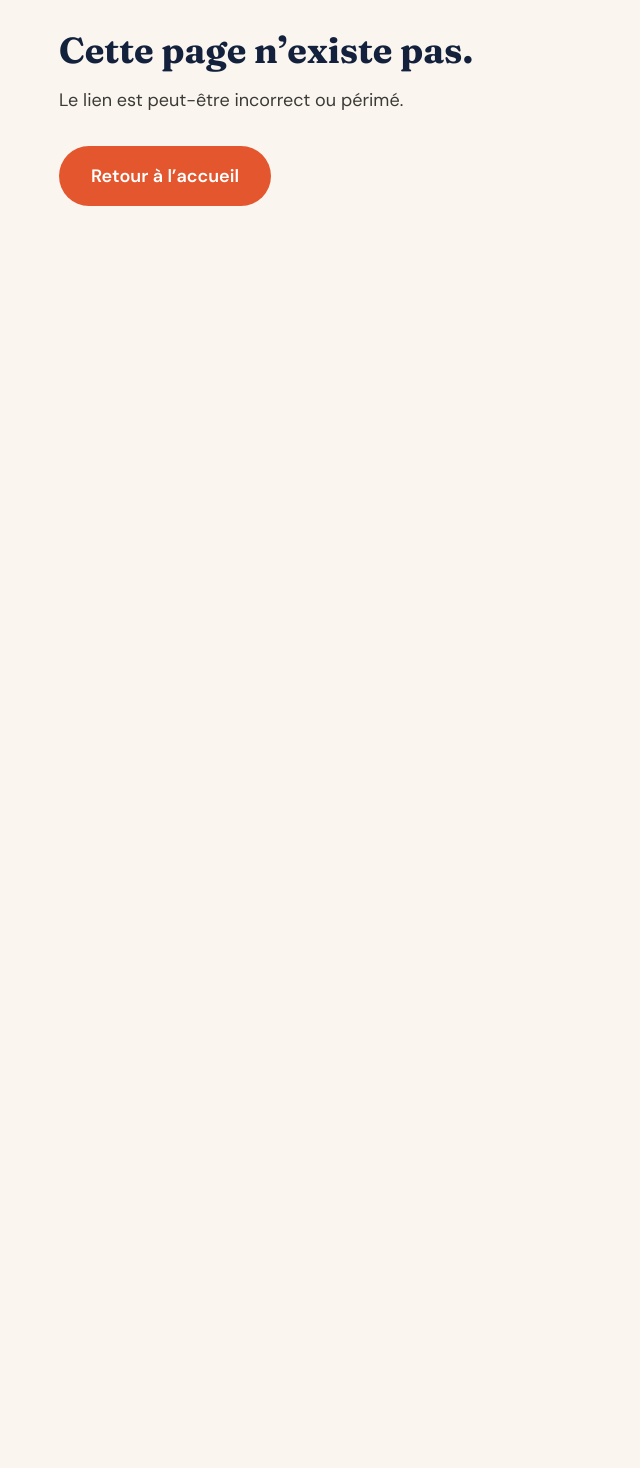
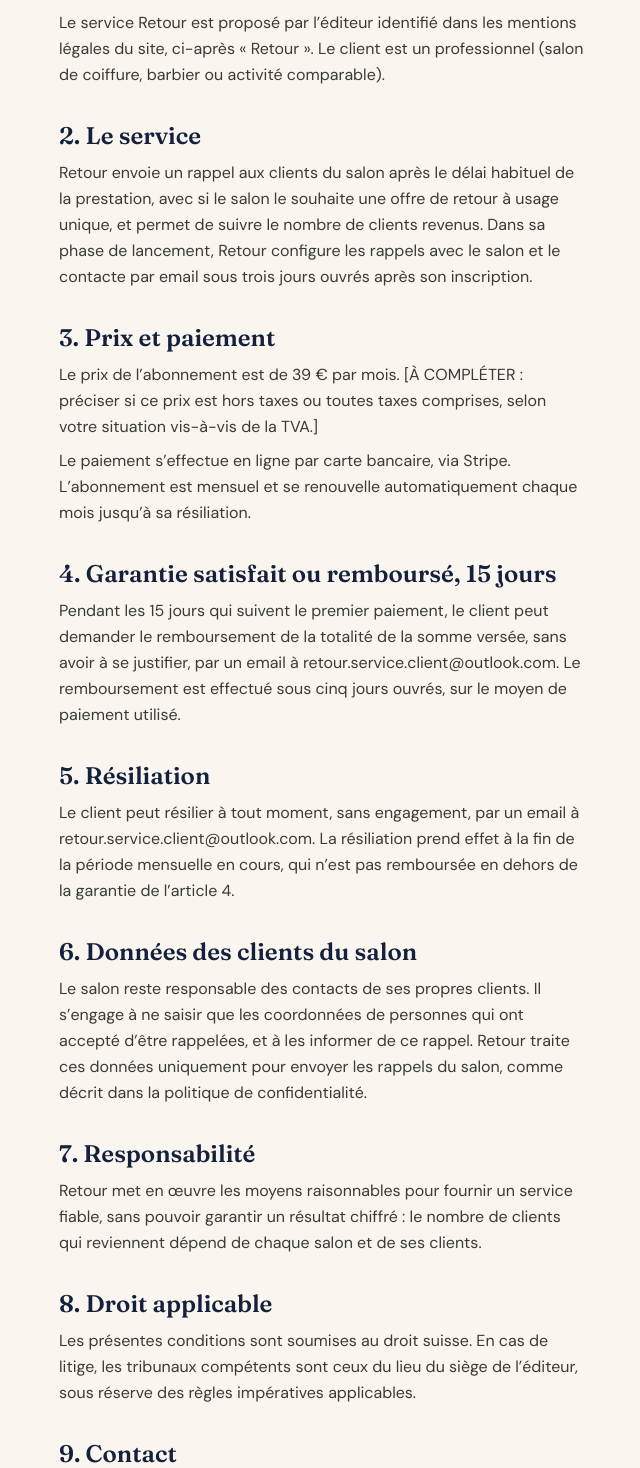
Before and after one commit to zoelba-alt/retour, a Next.js app: page /conditions-de-vente in a window 1280 px wide. Before the commit this address had no page. Shown: the part 282-1750 px from the top of the page, without its empty margins (317-957 px from the left). Before the commit the page ends 800 px from the top, so only its background shows below. Built offline with nearby package versions, Linux system fonts and the light colour scheme.

Commit message:
Create page.tsx

```diff
--- /dev/null
+++ b/app/conditions-de-vente/page.tsx
@@ -0,0 +1,98 @@
+import Link from "next/link";
+
+export const metadata = { title: "Conditions générales de vente | Retour" };
+
+const h2 = "mt-8 font-titre text-2xl font-semibold text-nuit";
+const p = "mt-2 leading-relaxed";
+
+export default function ConditionsDeVente() {
+  return (
+    <main className="mx-auto max-w-xl px-6 py-12">
+      <Link href="/" className="font-titre text-2xl font-semibold text-brique">
+        Retour
+      </Link>
+      <h1 className="mt-8 font-titre text-4xl font-bold text-nuit">
+        Conditions générales de vente
+      </h1>
+      <p className="mt-2 text-sm">Dernière mise à jour : octobre 2026.</p>
+
+      <h2 className={h2}>1. Qui vend</h2>
+      <p className={p}>
+        Le service Retour est proposé par l’éditeur identifié dans les mentions
+        légales du site, ci-après « Retour ». Le client est un professionnel
+        (salon de coiffure, barbier ou activité comparable).
+      </p>
+
+      <h2 className={h2}>2. Le service</h2>
+      <p className={p}>
+        Retour envoie un rappel aux clients du salon après le délai habituel de
+        la prestation, avec si le salon le souhaite une offre de retour à
+        usage unique, et permet de suivre le nombre de clients revenus. Dans
+        sa phase de lancement, Retour configure les rappels avec le salon et le
+        contacte par email sous trois jours ouvrés après son inscription.
+      </p>
+
+      <h2 className={h2}>3. Prix et paiement</h2>
+      <p className={p}>
+        Le prix de l’abonnement est de 39 € par mois. [À COMPLÉTER : préciser
+        si ce prix est hors taxes ou toutes taxes comprises, selon votre
+        situation vis-à-vis de la TVA.]
+      </p>
+      <p className={p}>
+        Le paiement s’effectue en ligne par carte bancaire, via Stripe.
+        L’abonnement est mensuel et se renouvelle automatiquement chaque mois
+        jusqu’à sa résiliation.
+      </p>
+
+      <h2 className={h2}>4. Garantie satisfait ou remboursé, 15 jours</h2>
+      <p className={p}>
+        Pendant les 15 jours qui suivent le premier paiement, le client peut
+        demander le remboursement de la totalité de la somme versée, sans avoir
+        à se justifier, par un email à retour.service.client@outlook.com. Le
+        remboursement est effectué sous cinq jours ouvrés, sur le moyen de
+        paiement utilisé.
+      </p>
+
+      <h2 className={h2}>5. Résiliation</h2>
+      <p className={p}>
+        Le client peut résilier à tout moment, sans engagement, par un email à
+        retour.service.client@outlook.com. La résiliation prend effet à la fin
+        de la période mensuelle en cours, qui n’est pas remboursée en dehors de
+        la garantie de l’article 4.
+      </p>
+
+      <h2 className={h2}>6. Données des clients du salon</h2>
+      <p className={p}>
+        Le salon reste responsable des contacts de ses propres clients. Il
+        s’engage à ne saisir que les coordonnées de personnes qui ont accepté
+        d’être rappelées, et à les informer de ce rappel. Retour traite ces
+        données uniquement pour envoyer les rappels du salon, comme décrit dans
+        la politique de confidentialité.
+      </p>
+
+      <h2 className={h2}>7. Responsabilité</h2>
+      <p className={p}>
+        Retour met en œuvre les moyens raisonnables pour fournir un service
+        fiable, sans pouvoir garantir un résultat chiffré : le nombre de
+        clients qui reviennent dépend de chaque salon et de ses clients.
+      </p>
+
+      <h2 className={h2}>8. Droit applicable</h2>
+      <p className={p}>
+        Les présentes conditions sont soumises au droit suisse. En cas de
+        litige, les tribunaux compétents sont ceux du lieu du siège de
+        l’éditeur, sous réserve des règles impératives applicables.
+      </p>
+
+      <h2 className={h2}>9. Contact</h2>
+      <p className={p}>retour.service.client@outlook.com</p>
+
+      <Link
+        href="/"
+        className="mt-10 inline-block rounded-full bg-brique px-8 py-4 text-lg font-semibold text-white"
+      >
+        Retour à l’accueil
+      </Link>
+    </main>
+  );
+}
```
